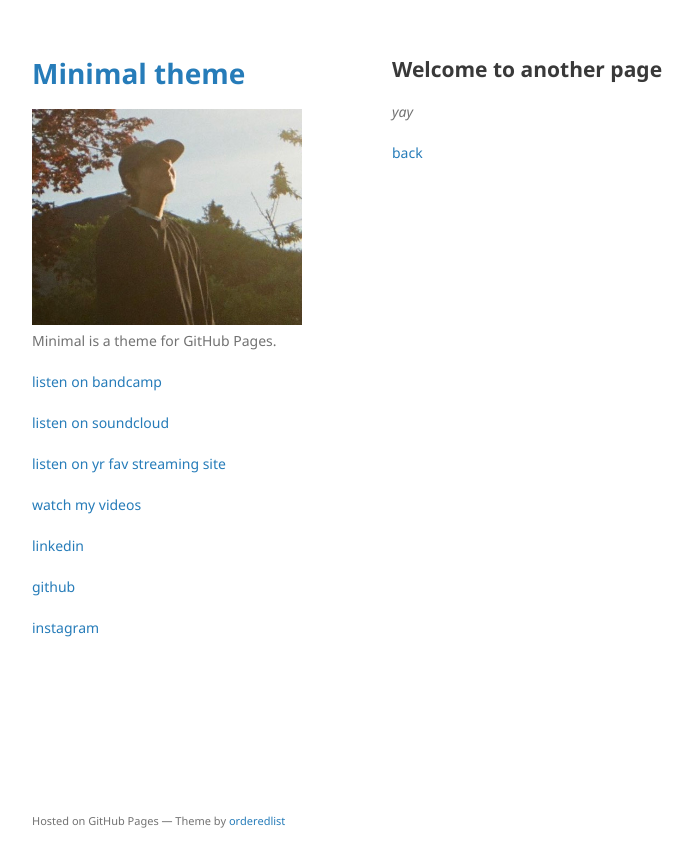
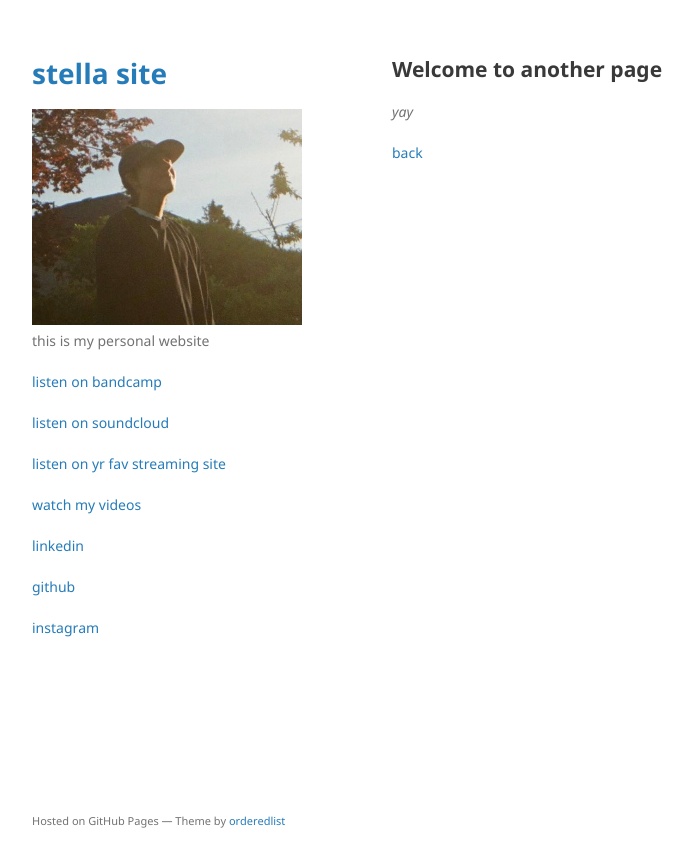
Before and after one commit to stelladrinkwater/stelladrinkwater.github.io, a Jekyll site: the page built from another-page.md, in a window 1280 px wide. Shown: the top 867 px of the page, without its empty margins (178-871 px from the left). Built offline with Jekyll 4.4.1, drawn with Linux system fonts in a browser that asks for light colours; our own code applies the rules of GitHub Pages for plain Markdown files.

Commit message:
change title etc

```diff
--- a/_config.yml
+++ b/_config.yml
@@ -1,6 +1,6 @@
-title: Minimal theme
+title: stella site
 logo: /assets/img/logo.png
-description: Minimal is a theme for GitHub Pages.
+description: this is my personal website
 show_downloads: true
 google_analytics:
 theme: jekyll-theme-minimal
```
